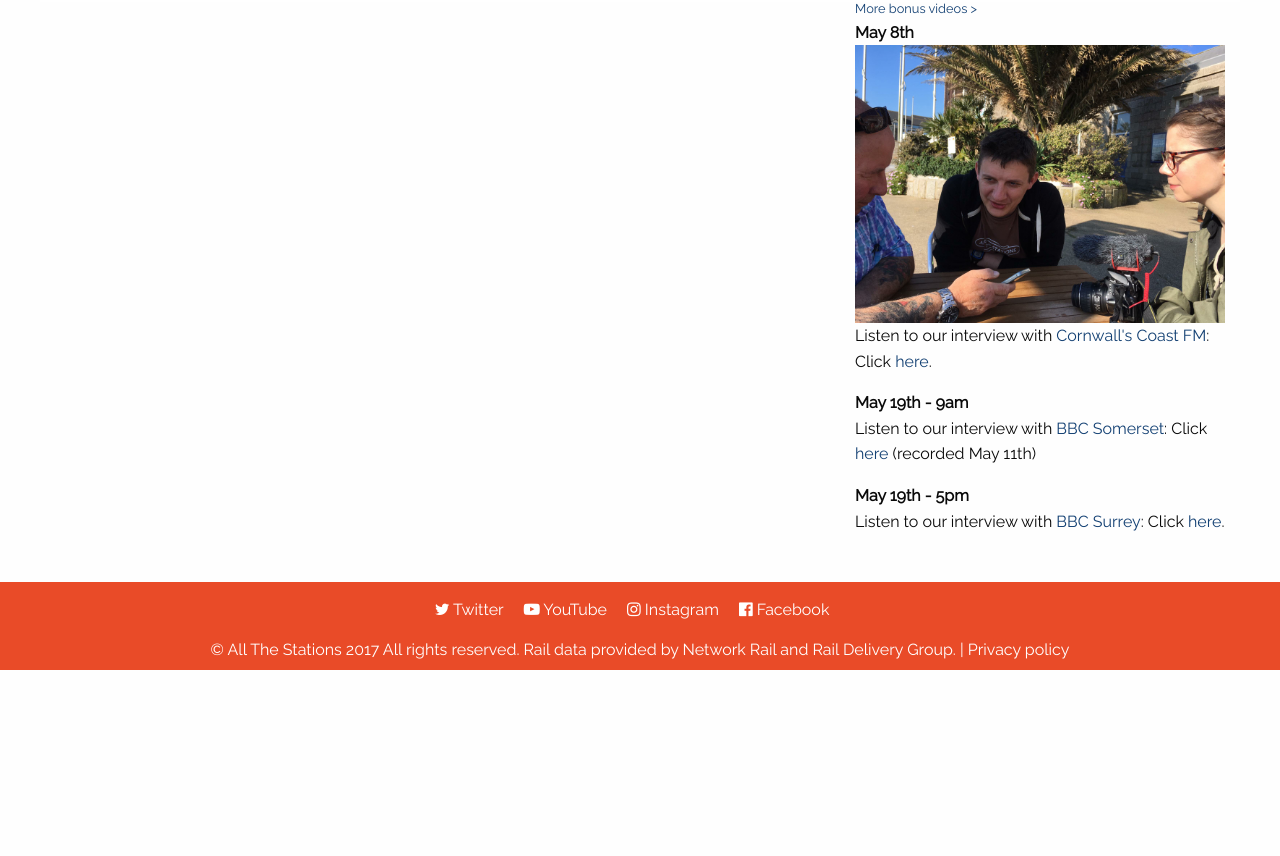
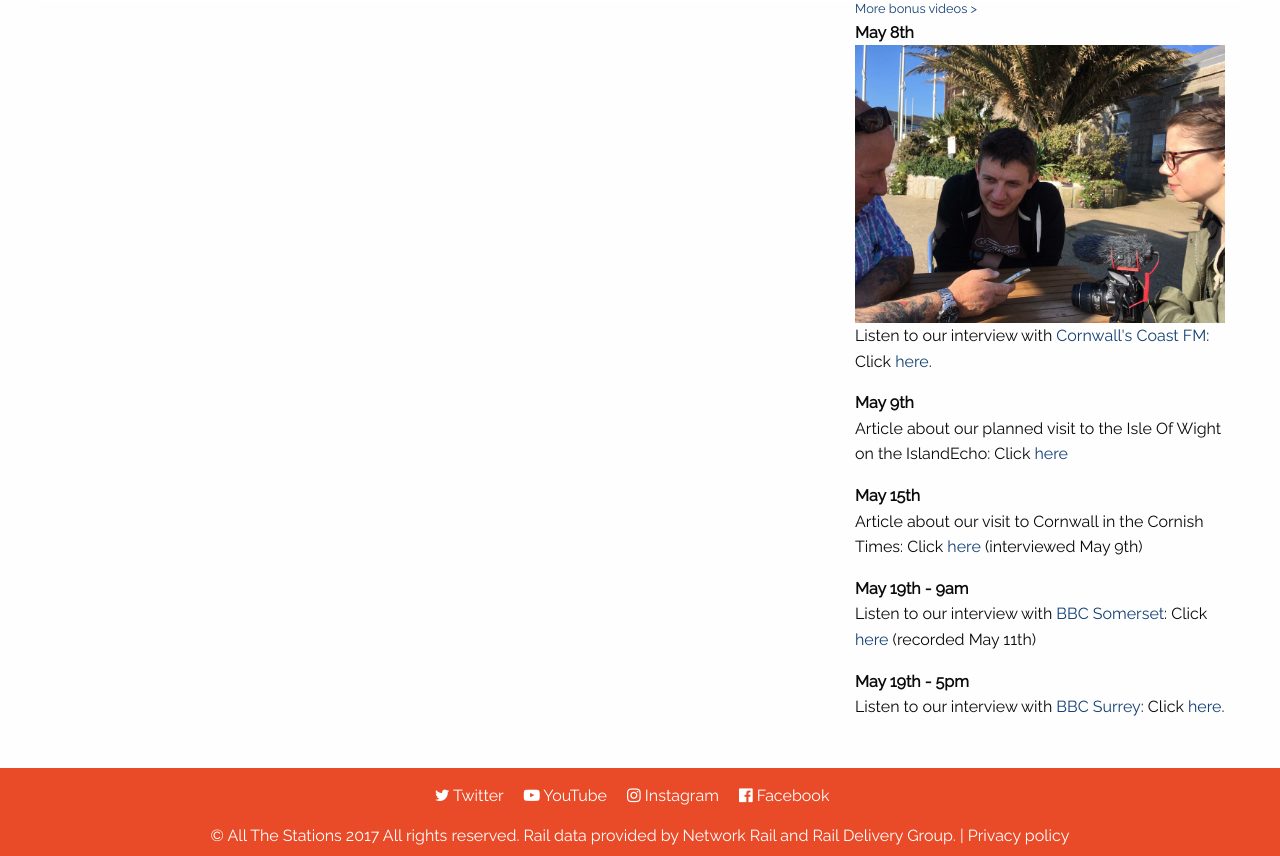
Before and after one commit to khawkins98/all-the-stations, a Jekyll site: the page built from privacy.md, in a window 1280 px wide and 900 px high, scrolled down 912 px, cut to the strip 44-900 px from the top of the window. Built offline with Jekyll 4.4.1, drawn with Linux system fonts in a browser that asks for light colours; nearby versions of some CDN libraries; comment, search, counter and statistics services are not loaded; before the commit the page ends 1626 px from its top, so only the background shows below that.

Commit message:
Press articles to sidebar

```diff
--- a/_includes/sidebar.html
+++ b/_includes/sidebar.html
@@ -19,6 +19,8 @@
   </div>
   <small><a class="read-more" href="https://www.youtube.com/watch?list=PLt4q5oaptyI9x3D0nCrswG-p_wIwPQQys&v=Vv0jecbapMw">More bonus videos</a></small>
   <p><b>May 8th</b><br/><img src="/static/images/CoastFMInterviewSelfie.jpg" style="width:100%" alt="Selfie with David Hackett from Coast FM"/><br/>Listen to our interview with <a href="http://www.coastfm.co.uk/" target="_blank">Cornwall&#39;s Coast FM</a>: Click <a href="/static/CoastFM-2017-05-08.mp3">here</a>.</p>
+  <p><b>May 9th</b><br/>Article about our planned visit to the Isle Of Wight on the IslandEcho: Click <a href="http://www.islandecho.co.uk/news/stations-project-document-islands-railway" target="_blank">here</a></p>
+  <p><b>May 15th</b><br/>Article about our visit to Cornwall in the Cornish Times: Click <a href="http://www.cornish-times.co.uk/article.cfm?id=110074" target="_blank">here</a> (interviewed May 9th)</p>
   <p><b>May 19th - 9am</b><br/>Listen to our interview with <a href="http://www.bbc.co.uk/bbcsomerset" target="_blank">BBC Somerset</a>: Click <a href="/static/audio/BBCSomerset-2017-05-19.mp3">here</a> (recorded May 11th)</p>
   <p><b>May 19th - 5pm</b><br/>Listen to our interview with <a href="http://www.bbc.co.uk/bbcsurrey" target="_blank">BBC Surrey</a>: Click <a href="/static/audio/BBCSurrey-2017-05-19.mp3">here</a>.</p>
 </div>
```
